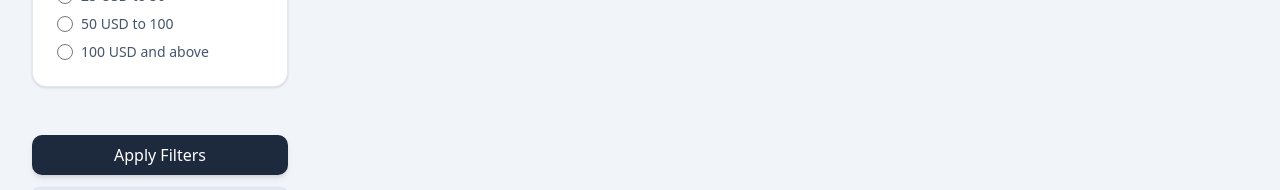
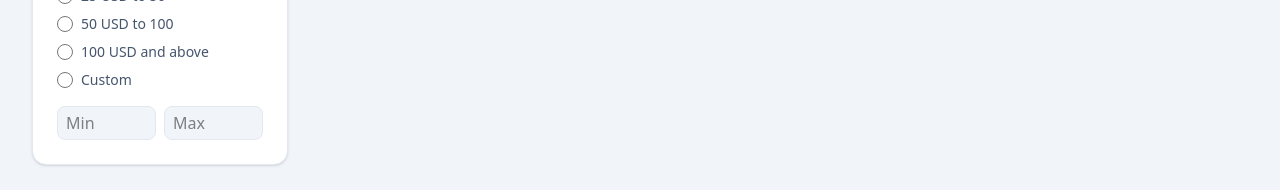
Before and after one commit to cristhina23/Handcrafted-Haven, a Next.js app: page /shop in a window 1280 px wide. Shown: the part 509-699 px from the top of the page. Built offline with nearby package versions, Linux system fonts and the light colour scheme; no server answers; the database is empty.

Commit message:
custom price filter working

```diff
--- a/components/Shop/ShopView.tsx
+++ b/components/Shop/ShopView.tsx
@@ -1,7 +1,8 @@
 "use client";
 
 import { useState, useEffect } from "react";
-import Sidebar, { PriceRange } from "@/components/Shop/Sidebar/Sidebar";
+import Sidebar from "@/components/Shop/Sidebar/Sidebar";
+import { PriceRange } from "@/components/Shop/Sidebar/FilterBy";
 import ProductsSection from "@/components/Shop/Products/ProductsSection";
 import { Product } from "@/types";
 import { SortOption } from "@/components/Shop/Products/DynamicSortSelector";
@@ -17,7 +18,7 @@ export default function ShopView() {
   // FILTER STATES (LOAD FROM LOCALSTORAGE ON INIT)
   // ============================
   const [selectedCategory, setSelectedCategory] = useState<string | null>(() => {
-    if (typeof window === "undefined") return null; // solo en cliente
+    if (typeof window === "undefined") return null;
     try {
       const saved = localStorage.getItem("shopFilters");
       if (saved) {
@@ -31,7 +32,7 @@ export default function ShopView() {
   });
 
   const [selectedPrice, setSelectedPrice] = useState<PriceRange | null>(() => {
-    if (typeof window === "undefined") return null; // only on the client
+    if (typeof window === "undefined") return null;
     try {
       const saved = localStorage.getItem("shopFilters");
       if (saved) {
@@ -70,7 +71,7 @@ export default function ShopView() {
   // SAVE FILTERS TO LOCALSTORAGE
   // ============================
   useEffect(() => {
-    if (typeof window === "undefined") return; // only on the client
+    if (typeof window === "undefined") return;
     try {
       const filters = {
         category: selectedCategory,
@@ -151,7 +152,7 @@ export default function ShopView() {
               onCategorySelect={setSelectedCategory}
               selectedPrice={selectedPrice}
               onPriceSelect={setSelectedPrice}
-              onApply={() => setIsMobileFilterOpen(false)} // close the modal
+              onApply={() => setIsMobileFilterOpen(false)}
             />
           </div>
         </div>
--- a/components/Shop/Sidebar/FilterBy.tsx
+++ b/components/Shop/Sidebar/FilterBy.tsx
@@ -2,7 +2,7 @@
 
 import React from "react";
 
-interface PriceRange {
+export interface PriceRange {
   label: string;
   min?: number;
   max?: number;
@@ -12,6 +12,12 @@ interface Props {
   ranges?: PriceRange[];
   onChange?: (range: PriceRange | null) => void;
   selectedRange?: PriceRange | null;
+
+  // Props para custom input
+  customMin?: number | "";
+  customMax?: number | "";
+  setCustomMin?: (value: number | "") => void;
+  setCustomMax?: (value: number | "") => void;
 }
 
 const defaultRanges: PriceRange[] = [
@@ -20,10 +26,19 @@ const defaultRanges: PriceRange[] = [
   { label: "25 USD to 50", min: 25, max: 50 },
   { label: "50 USD to 100", min: 50, max: 100 },
   { label: "100 USD and above", min: 100 },
+  { label: "Custom" }, // Agregamos la opción custom
 ];
 
-const FilterBy: React.FC<Props> = ({ ranges = defaultRanges, onChange, selectedRange }) => {
-  const resetFilter = () => onChange?.(null);
+const FilterBy: React.FC<Props> = ({
+  ranges = defaultRanges,
+  onChange,
+  selectedRange,
+  customMin,
+  customMax,
+  setCustomMin,
+  setCustomMax,
+}) => {
+  const isCustomSelected = selectedRange?.label === "Custom";
 
   return (
     <div className="bg-white p-6 rounded-xl shadow-sm border border-slate-200 flex flex-col gap-8">
@@ -38,16 +53,44 @@ const FilterBy: React.FC<Props> = ({ ranges = defaultRanges, onChange, selectedR
                 type="radio"
                 name="price-range"
                 checked={selectedRange?.label === range.label}
-                onChange={() => onChange?.(range)}
+                onChange={() => {
+                  onChange?.(range);
+                  if (range.label !== "Custom") {
+                    setCustomMin?.("");
+                    setCustomMax?.("");
+                  }
+                }}
                 className="w-4 h-4 text-slate-800 border-slate-400 focus:ring-2 focus:ring-slate-500"
               />
               <span className="ml-2">{range.label}</span>
             </li>
           ))}
         </ul>
+
+        {/* CUSTOM PRICE INPUTS */}
+        <div className="mt-4 flex gap-2 items-center">
+          <input
+            type="number"
+            placeholder="Min"
+            value={customMin}
+            onChange={(e) => setCustomMin?.(e.target.value === "" ? "" : Number(e.target.value))}
+            disabled={!isCustomSelected}
+            className={`w-1/2 border rounded-md px-2 py-1 ${
+              isCustomSelected ? "border-slate-300" : "border-slate-200 bg-slate-100"
+            }`}
+          />
+          <input
+            type="number"
+            placeholder="Max"
+            value={customMax}
+            onChange={(e) => setCustomMax?.(e.target.value === "" ? "" : Number(e.target.value))}
+            disabled={!isCustomSelected}
+            className={`w-1/2 border rounded-md px-2 py-1 ${
+              isCustomSelected ? "border-slate-300" : "border-slate-200 bg-slate-100"
+            }`}
+          />
+        </div>
       </section>
-
-
     </div>
   );
 };
--- a/components/Shop/Sidebar/Sidebar.tsx
+++ b/components/Shop/Sidebar/Sidebar.tsx
@@ -1,14 +1,8 @@
 "use client";
 
-import { useState } from "react";
+import { useState, useEffect } from "react";
 import ShopBy from "./ShopBy";
-import FilterBy from "./FilterBy";
-
-export interface PriceRange {
-  label: string;
-  min?: number;
-  max?: number;
-}
+import FilterBy, { PriceRange } from "./FilterBy";
 
 interface Category {
   _id: string;
@@ -17,31 +11,47 @@ interface Category {
 
 interface SidebarProps {
   categories: Category[];
+  selectedCategory?: string | null;
+  selectedPrice?: PriceRange | null;
   onCategorySelect?: (categoryId: string | null) => void;
   onPriceSelect?: (range: PriceRange | null) => void;
-  selectedCategory?: string | null;
-  selectedPrice?: PriceRange | null;
-  onApply?: () => void; // Cierra el modal si se pasa
+  onApply?: () => void; // optional for mobile modal
 }
 
 export default function Sidebar({
   categories,
+  selectedCategory: defaultSelectedCategory,
+  selectedPrice: defaultSelectedPrice,
   onCategorySelect,
   onPriceSelect,
-  selectedCategory: defaultSelectedCategory,
-  selectedPrice: defaultSelectedPrice,
   onApply,
 }: SidebarProps) {
   const [selectedCategory, setSelectedCategory] = useState<string | null>(
     defaultSelectedCategory || null
   );
+
   const [selectedPrice, setSelectedPrice] = useState<PriceRange | null>(
     defaultSelectedPrice || null
   );
 
+  // Custom price inputs
+  const [customMin, setCustomMin] = useState<number | "">(defaultSelectedPrice?.min ?? "");
+  const [customMax, setCustomMax] = useState<number | "">(defaultSelectedPrice?.max ?? "");
+
+  // Send updates when Apply is clicked
   const handleApplyFilters = () => {
+    let priceToSend = selectedPrice;
+
+    if (selectedPrice?.label === "Custom") {
+      priceToSend = {
+        label: "Custom",
+        min: customMin !== "" ? Number(customMin) : undefined,
+        max: customMax !== "" ? Number(customMax) : undefined,
+      };
+    }
+
     onCategorySelect?.(selectedCategory);
-    onPriceSelect?.(selectedPrice);
+    onPriceSelect?.(priceToSend);
     onApply?.();
     localStorage.removeItem("shopFilters");
   };
@@ -49,6 +59,8 @@ export default function Sidebar({
   const handleResetFilters = () => {
     setSelectedCategory(null);
     setSelectedPrice(null);
+    setCustomMin("");
+    setCustomMax("");
     onCategorySelect?.(null);
     onPriceSelect?.(null);
   };
@@ -61,7 +73,14 @@ export default function Sidebar({
         onSelect={setSelectedCategory}
       />
 
-      <FilterBy selectedRange={selectedPrice} onChange={setSelectedPrice} />
+      <FilterBy
+        selectedRange={selectedPrice}
+        onChange={setSelectedPrice}
+        customMin={customMin}
+        customMax={customMax}
+        setCustomMin={setCustomMin}
+        setCustomMax={setCustomMax}
+      />
 
       <div className="flex flex-col gap-3 pt-4">
         {/* Apply Filters */}
@@ -104,7 +123,6 @@ export default function Sidebar({
           Reset Filters
         </button>
       </div>
-
     </aside>
   );
 }
```
Lines whose indentation alone changed are shown as unchanged.
